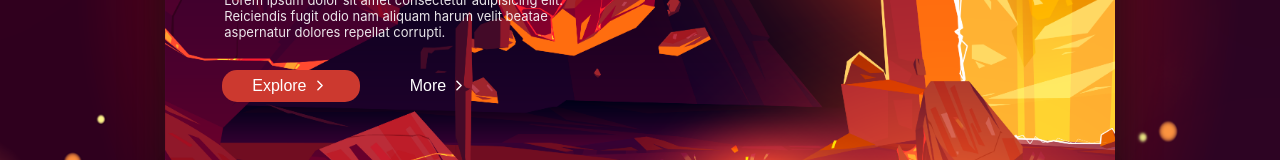
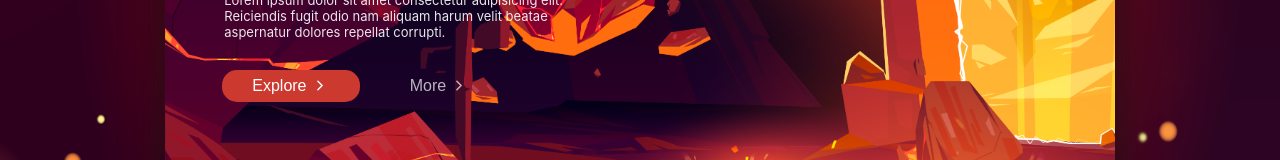
Before and after one commit to thetooaung07/project-next, a Next.js app: page / in a window 1280 px wide. Shown: the part 422-582 px from the top of the page. Built offline with nearby package versions, Linux system fonts and the light colour scheme.

Commit message:
change styling

```diff
--- a/components/IntroPage/IntroBody.js
+++ b/components/IntroPage/IntroBody.js
@@ -4,7 +4,7 @@ import { ChevronRight } from "../icons/Icons";
 
 export default function IntroBody() {
    return (
-      <div className={cls.middle}>
+      <div className={cls.introBody}>
       <div>
         <h2>Project</h2>
       </div>
@@ -19,7 +19,7 @@ export default function IntroBody() {
         <button className={cls.btnExplore}>
           Explore&thinsp;<ChevronRight></ChevronRight>
         </button>
-        <button>
+        <button className={cls.btnMore}>
           More&thinsp;<ChevronRight></ChevronRight>
         </button>
       </div>
--- a/components/IntroPage/IntroBody.module.css
+++ b/components/IntroPage/IntroBody.module.css
@@ -1,10 +1,10 @@
-.middle > div > h2 {
+.introBody > div > h2 {
   text-align: left;
   margin: 0;
   padding: 0;
   font-size: 80px;
 }
-.middle p {
+.introBody p {
   font-size: 13px;
   padding-left: 7px;
   opacity: 0.9;
@@ -34,3 +34,20 @@
   background-color: #cc392f;
   border-radius: 15px;
 }
+
+.btnMore {
+  color: white;
+  opacity: 0.7;
+  transition: opacity 0.3s cubic-bezier(0.51, 0.92, 0.24, 1);
+  font-weight: 500;
+  text-decoration: none;
+}
+
+.btnMore:hover {
+  opacity: 1;
+  text-shadow: 0 0 10px rgba(255, 255, 255, 1),
+    0 0 50px rgba(255, 255, 255, 0.8), 0 0 75px rgba(255, 255, 255, 0.7),
+    0 0 76px rgba(255, 255, 255, 0.6), 0 0 77px rgba(255, 255, 255, 0.5),
+    0 0 78px rgba(255, 255, 255, 0.4), 0 0 79px rgba(255, 255, 255, 0.3),
+    0 0 80px rgba(255, 255, 255, 0.2), 0 0 85px rgba(255, 255, 255, 0.1);
+}
--- a/components/IntroPage/IntroNavigation.module.css
+++ b/components/IntroPage/IntroNavigation.module.css
@@ -18,21 +18,17 @@
   padding: 5px 10px;
   border-radius: 10px;
   color: white;
-  opacity: .7;
-  transition: opacity .3s cubic-bezier(.51, .92, .24, 1);
+  opacity: 0.7;
+  transition: opacity 0.3s cubic-bezier(0.51, 0.92, 0.24, 1);
   font-weight: 600;
   text-decoration: none;
 }
 
 .listElements ul li:hover {
   opacity: 1;
+  text-shadow: 0 0 10px rgba(255, 255, 255, 1),
+    0 0 50px rgba(255, 255, 255, 0.8), 0 0 75px rgba(255, 255, 255, 0.7),
+    0 0 76px rgba(255, 255, 255, 0.6), 0 0 77px rgba(255, 255, 255, 0.5),
+    0 0 78px rgba(255, 255, 255, 0.4), 0 0 79px rgba(255, 255, 255, 0.3),
+    0 0 80px rgba(255, 255, 255, 0.2), 0 0 85px rgba(255, 255, 255, 0.1);
 }
-
-
-/* a {
-  position: relative;
-
-
-
-
-} */
```
